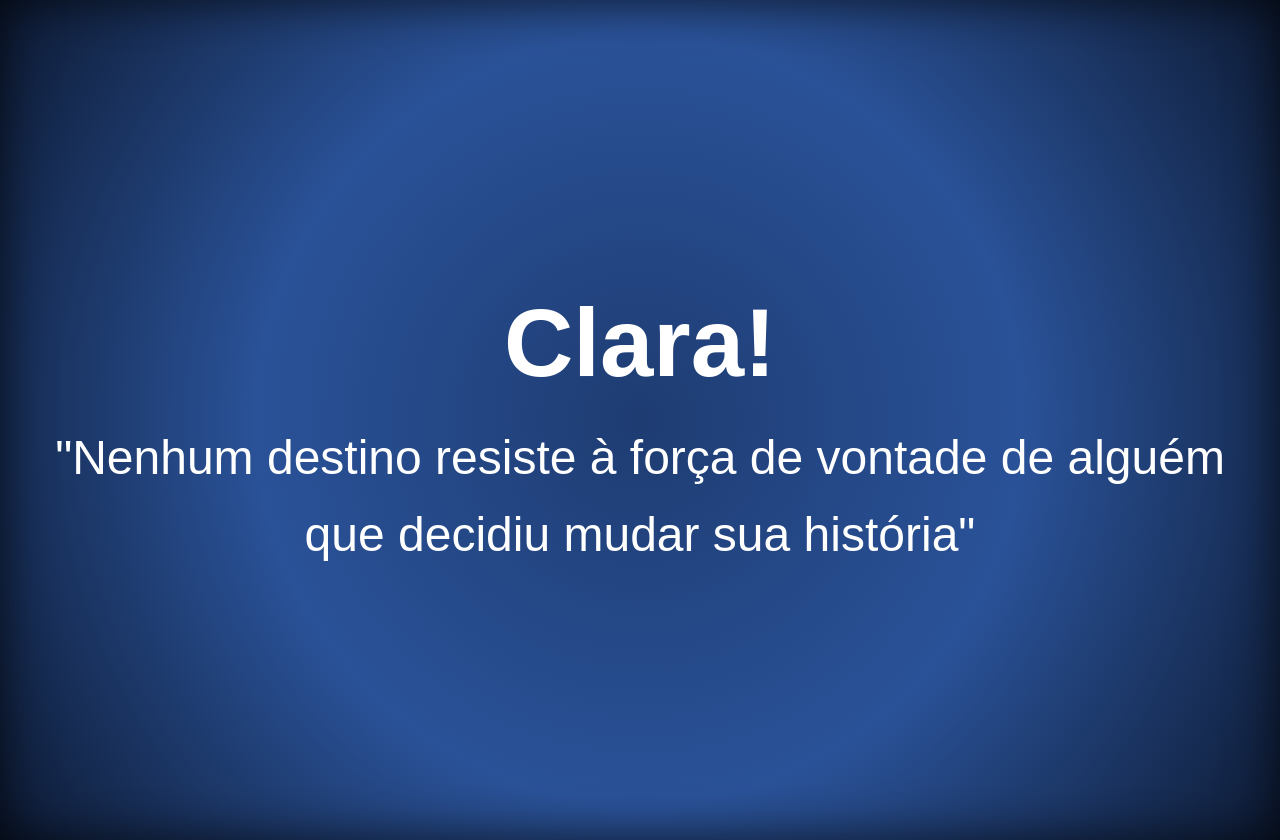
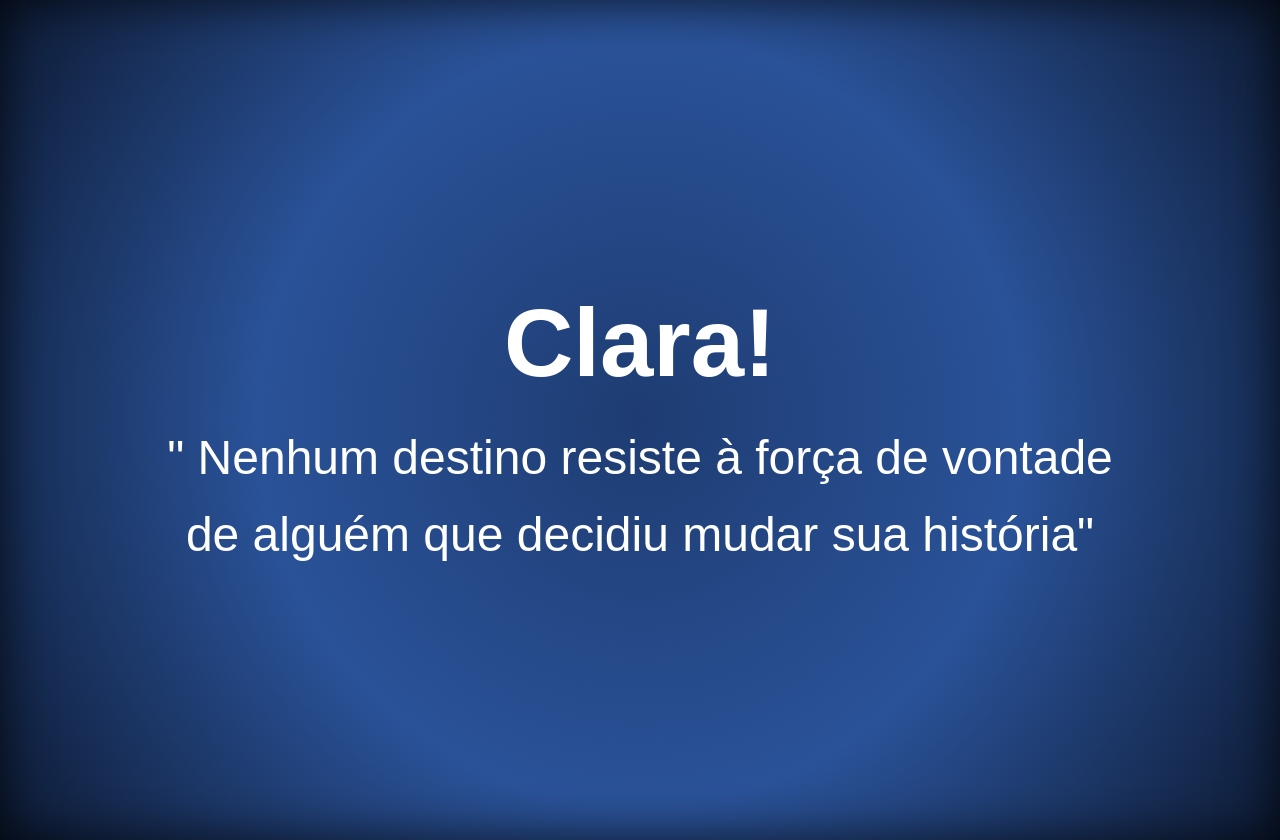
Before and after one commit to rdroger/teste01, a plain HTML site: page index.html in a window 1280 px wide. Drawn offline with Linux system fonts and the light colour scheme.

Commit message:
index.html

```diff
--- a/index.html
+++ b/index.html
@@ -3,7 +3,7 @@
 <head>
     <meta charset="UTF-8">
     <meta name="viewport" content="width=device-width, initial-scale=1.0">
-    <title>Texto Básico</title>
+    <title>MSG para Clara</title>
     <style>
         body {
             font-family: Arial, sans-serif;
@@ -46,7 +46,9 @@
 <body>
     <div>
         <h1>Clara!</h1>
-        <p>"Nenhum destino resiste à força de vontade de alguém que decidiu mudar sua história"</p>
+        <p>" Nenhum destino resiste à força de vontade</p>
+
+        <p>  de alguém que decidiu mudar sua história"</p>
     </div>
 </body>
 </html>
```
